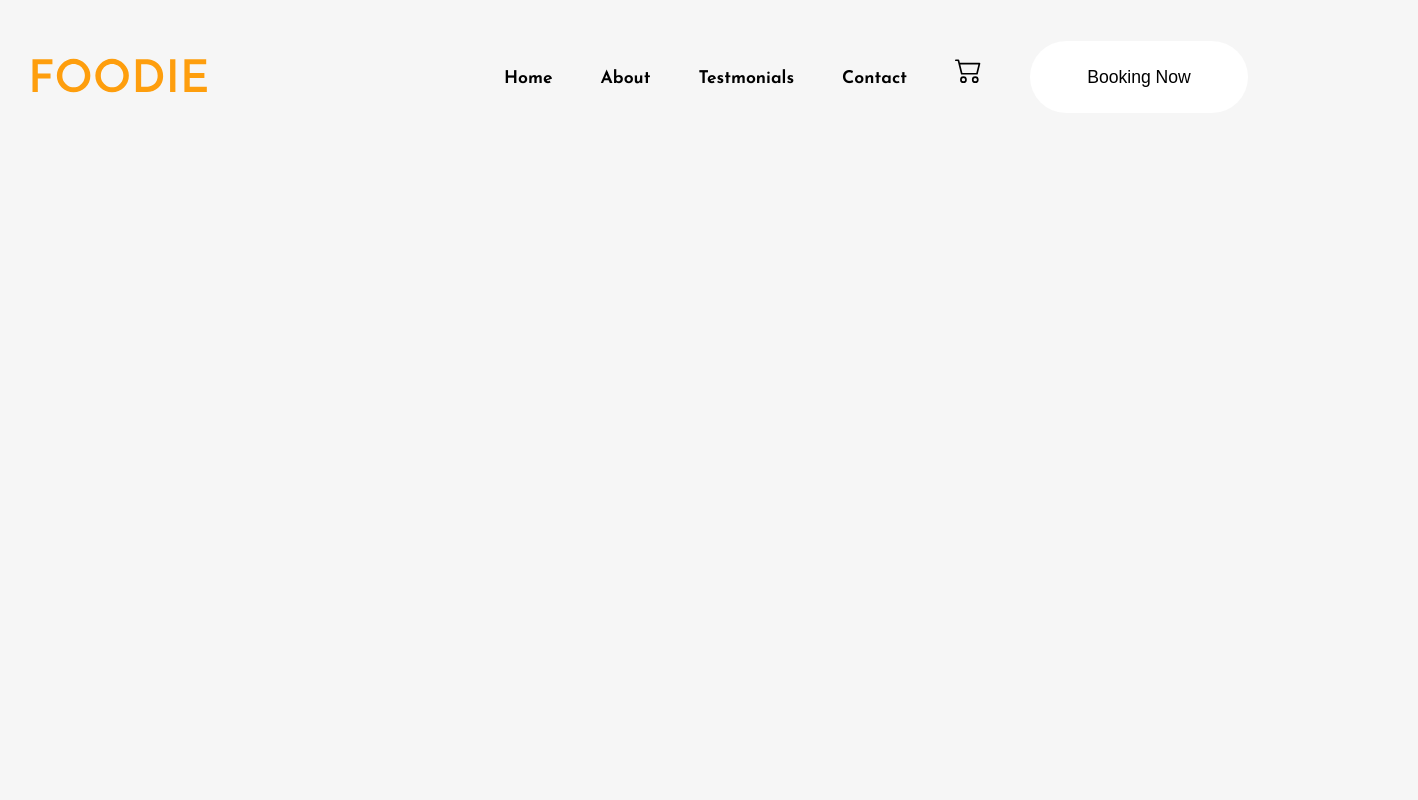
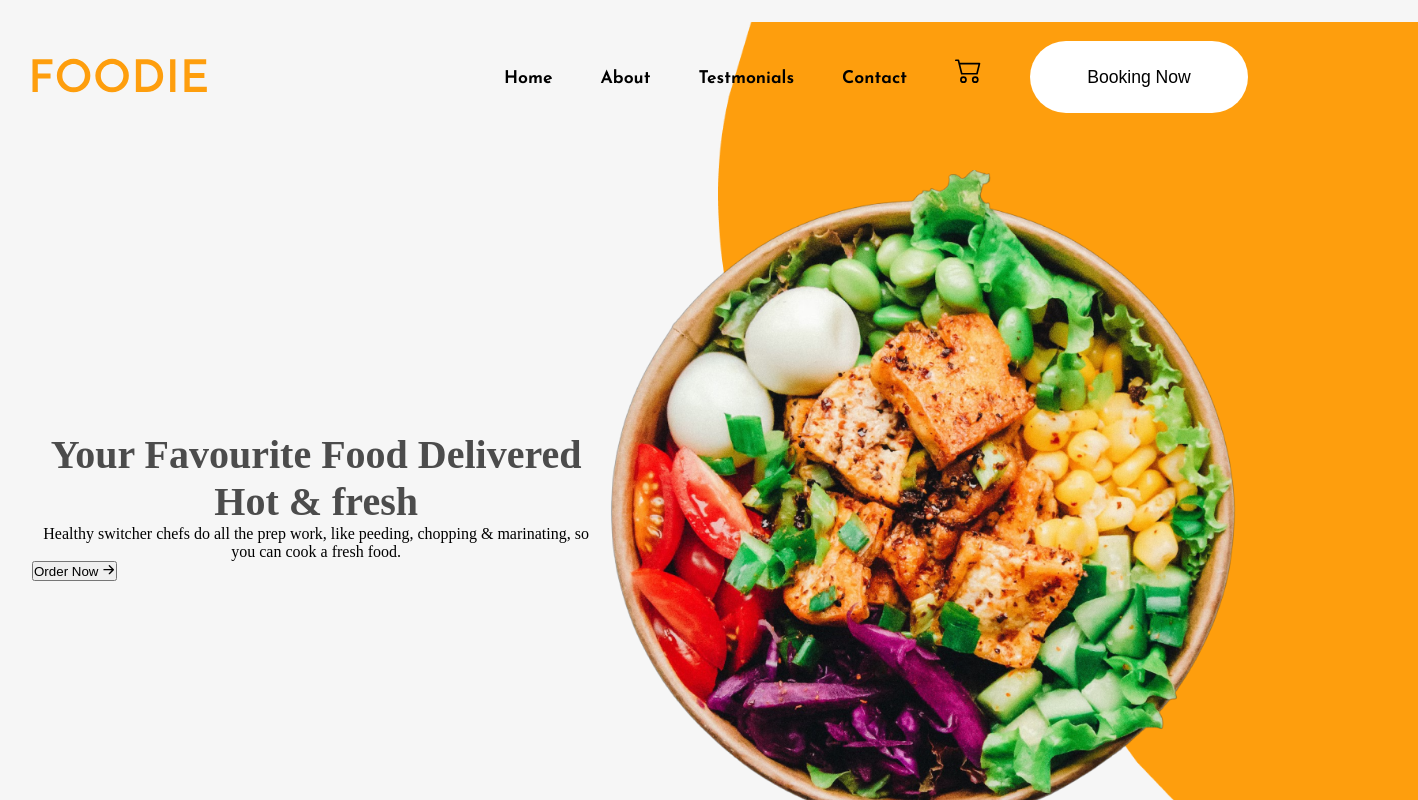
Before and after one commit to fawziaruma/resturant_page, a React (Vite) app: page / in a window 1280 px wide. Shown: the top 800 px of the page, 1418 px wide, since content can reach past the window. Built offline with nearby package versions, Linux system fonts and the light colour scheme.

Commit message:
third commit

```diff
--- a/src/App.css
+++ b/src/App.css
@@ -87,6 +87,86 @@ nav{
 
 }
 
+ /* home component style */
+
+.home-banner-container{
+  display: flex;
+  padding-top: 3rem;
+  position: relative;
+
+}
+.home-bannerImage-container{
+  position: absolute;
+  top: -100px ;
+  right: -170px ;
+  z-index: -2 ;
+  max-width: 700px ;
+}
+
+.home-image-section{
+  max-width: 700px;
+
+}
+.home-text-section{
+  display: flex;
+  flex-direction: column;
+  justify-content: center;
+  align-items: flex-start;
+}
+.primary-heading{
+  max-width: 693px;
+  color: #4C4C4C;
+  font-size: clamp(2rem,5vh,4rem);
+}
+
+
+
+
+
+
+
+
+
+
+
+
+
+
+
+
+
+
+
+
+
+
+
+
+
+
+
+
+
+
+
+
+
+
+
+
+
+
+
+
+
+
+
+
+
+
+
+
+
 
 
 .logo {
--- a/src/Component/Home.jsx
+++ b/src/Component/Home.jsx
@@ -1,10 +1,39 @@
 import Navbar from "./Navbar"
+import BannerBackground from "../assets/home-banner-background.png"
+import BannerImage from "../assets/home-banner-image.png"
 
+import { HiArrowRight } from "react-icons/hi"
 
 const Home = () => {
   return (
-    <div>
+    <div className="home-container" >
          <Navbar></Navbar>
+         <div className="home-banner-container">
+                 <div className="home-bannerImage-container">
+                   <img src={BannerBackground} alt="" />
+                  </div>
+
+             <div className="home-text-section">
+                 <h1 className="primary-heading" > Your Favourite Food Delivered Hot & fresh  </h1>
+
+                 <p className="home-text-section" >
+                   Healthy switcher chefs do all the prep work, like
+                   peeding, chopping & marinating, so you can cook
+                   a fresh food.
+                 </p>
+                 <button className="secondery-button">
+                   Order Now <HiArrowRight />
+                 </button>
+             </div>
+
+              <div className="home-image-section">
+                 <img src={BannerImage} alt="" />
+              </div>
+
+
+
+         </div>
+
     </div>
   )
 }
--- a/src/Component/Navbar.jsx
+++ b/src/Component/Navbar.jsx
@@ -60,9 +60,9 @@ const Navbar = () => {
     <button className="primary-button" >Booking Now</button>
 </div>
 <div className="navabar-menu-container">
-<HiOutlineBars3 onClick={()=> setOpenMenu(true) } />
+<HiOutlineBars3 onClick={() => setOpenMenu(true)} />
 </div>
-<Drawer open={openMenu} onClose={()=> setOpenMenu(false)} anchor="right">
+<Drawer open={openMenu} onClose={()=> setOpenMenu(false)} anchor="top">
     <Box
     sx={{width:250}}
     role="presentation"
```
